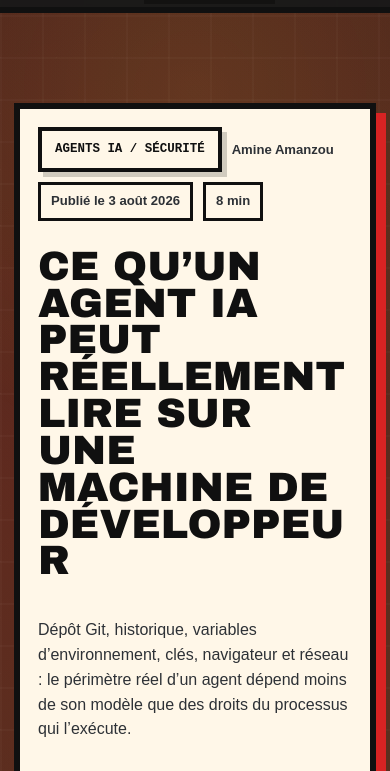
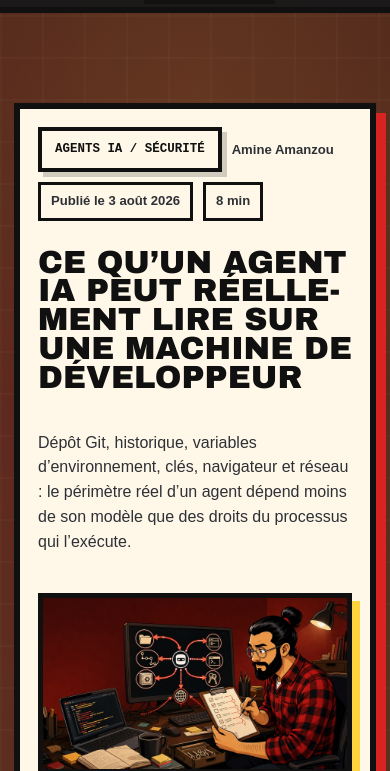
Before and after one commit to amineamanzou/TheUnreliableEngineer, an Astro site: page /blog/ai-agent-machine-access in a window 390 px wide. Shown: the part 111-882 px from the top of the page. Built offline with nearby package versions, Linux system fonts and the light colour scheme; Astro itself is replaced by a stand-in of ours.

Commit message:
Keep article titles readable on narrow screens

```diff
--- a/src/styles/global.css
+++ b/src/styles/global.css
@@ -705,6 +705,11 @@ h1,
   gap: 22px;
 }
 
+.article-head h1 {
+  font-size: clamp(2rem, 5vw, 5.2rem);
+  hyphens: auto;
+}
+
 .article-source {
   border: 5px solid var(--ink);
   background: var(--ink);
```
